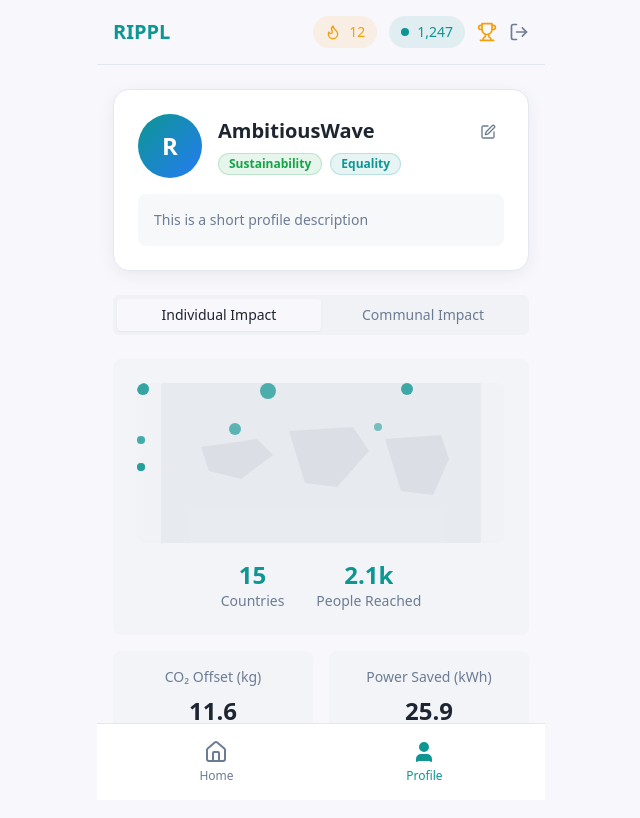
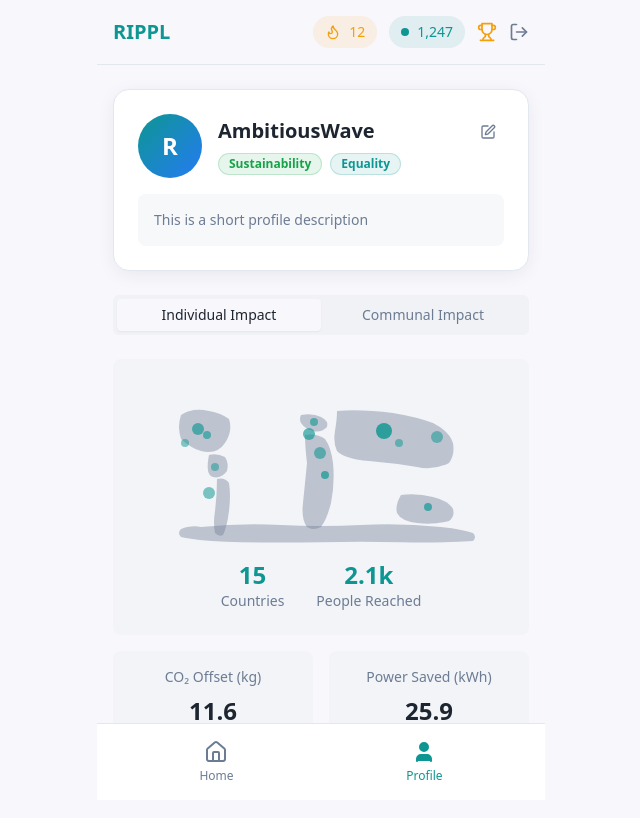
Before and after one commit to Shrume/rippl-home-hub, a React (Vite) app: page /profile in a window 1280 px wide. Shown: the top 818 px of the page, without its empty margins (319-959 px from the left). Built offline with nearby package versions, Linux system fonts and the light colour scheme.

Commit message:
Update world map component
Updated the world map component to display a more realistic and accurate representation of the actual world map.
- edited src/components/WorldMap.tsx

```diff
--- a/src/components/WorldMap.tsx
+++ b/src/components/WorldMap.tsx
@@ -1,32 +1,62 @@
 export const WorldMap = () => {
   return (
     <div className="bg-muted/50 rounded-lg p-6 mb-4">
-      {/* Simplified world map representation */}
-      <div className="relative w-full h-40 bg-muted rounded-lg overflow-hidden">
-        {/* World map background (simplified representation) */}
-        <svg viewBox="0 0 400 200" className="w-full h-full opacity-30">
-          <rect width="400" height="200" fill="currentColor" className="text-muted-foreground/20" />
-          {/* Simplified continent shapes */}
-          <path d="M50 80 L120 70 L140 90 L100 120 L60 110 Z" fill="currentColor" className="text-muted-foreground/40" />
-          <path d="M160 60 L240 55 L260 85 L220 130 L180 125 Z" fill="currentColor" className="text-muted-foreground/40" />
-          <path d="M280 70 L350 65 L360 95 L340 140 L300 135 Z" fill="currentColor" className="text-muted-foreground/40" />
+      {/* Realistic world map representation */}
+      <div className="relative w-full h-40 bg-muted/30 rounded-lg overflow-hidden">
+        {/* World map with realistic continent shapes */}
+        <svg viewBox="0 0 800 400" className="w-full h-full">
+          {/* Ocean background */}
+          <rect width="800" height="400" fill="currentColor" className="text-muted/20" />
+
+          {/* North America */}
+          <path d="M50 80 Q80 60 120 70 Q150 75 170 90 Q180 120 160 150 Q140 180 100 170 Q70 160 50 140 Q40 110 50 80 Z" fill="currentColor" className="text-muted-foreground/40" />
+          <path d="M120 180 Q140 175 160 185 Q170 200 165 220 Q150 240 130 235 Q110 230 120 180 Z" fill="currentColor" className="text-muted-foreground/40" />
+
+          {/* South America */}
+          <path d="M140 240 Q160 235 170 250 Q175 280 170 320 Q165 360 155 380 Q145 385 135 375 Q130 350 135 320 Q140 280 140 240 Z" fill="currentColor" className="text-muted-foreground/40" />
+
+          {/* Europe */}
+          <path d="M350 80 Q380 75 400 85 Q420 95 415 110 Q400 125 380 120 Q360 115 350 100 Q345 90 350 80 Z" fill="currentColor" className="text-muted-foreground/40" />
+
+          {/* Africa */}
+          <path d="M360 130 Q390 125 410 140 Q425 160 430 200 Q435 250 425 300 Q415 340 400 360 Q380 370 365 360 Q350 340 355 300 Q360 250 365 200 Q360 160 360 130 Z" fill="currentColor" className="text-muted-foreground/40" />
+
+          {/* Asia */}
+          <path d="M440 70 Q500 65 580 75 Q640 85 680 100 Q720 120 730 150 Q735 180 720 200 Q680 220 640 210 Q580 200 520 195 Q460 190 440 170 Q430 150 435 120 Q440 90 440 70 Z" fill="currentColor" className="text-muted-foreground/40" />
+
+          {/* Australia */}
+          <path d="M600 280 Q640 275 680 285 Q720 295 730 315 Q735 335 720 345 Q680 355 640 350 Q600 345 590 325 Q585 305 600 280 Z" fill="currentColor" className="text-muted-foreground/40" />
+
+          {/* Antarctica (bottom) */}
+          <path d="M100 360 Q200 350 300 355 Q400 360 500 355 Q600 350 700 360 Q750 365 780 375 Q790 385 780 395 Q700 400 600 398 Q500 396 400 398 Q300 400 200 398 Q100 396 50 385 Q40 375 50 365 Q75 355 100 360 Z" fill="currentColor" className="text-muted-foreground/40" />
         </svg>
 
-        {/* Impact dots with pulsing animation */}
+        {/* Impact dots with pulsing animation positioned over realistic continents */}
         <div className="absolute inset-0">
-          {/* Various sized dots representing impact locations with pulse animation */}
-          <div className="absolute top-1/4 left-1/4 w-3 h-3 bg-primary rounded-full opacity-80 animate-pulse"></div>
-          <div className="absolute top-1/3 left-1/6 w-2 h-2 bg-primary rounded-full opacity-60 animate-pulse [animation-delay:0.5s]"></div>
-          <div className="absolute top-2/5 left-1/3 w-4 h-4 bg-primary rounded-full opacity-90 animate-pulse [animation-delay:1s]"></div>
-          <div className="absolute top-1/2 left-2/5 w-2 h-2 bg-primary rounded-full opacity-70 animate-pulse [animation-delay:1.5s]"></div>
-          <div className="absolute top-3/5 left-1/5 w-3 h-3 bg-primary rounded-full opacity-80 animate-pulse [animation-delay:2s]"></div>
+          {/* North America */}
+          <div className="absolute top-[25%] left-[15%] w-3 h-3 bg-primary rounded-full opacity-80 animate-pulse"></div>
+          <div className="absolute top-[35%] left-[12%] w-2 h-2 bg-primary rounded-full opacity-60 animate-pulse [animation-delay:0.5s]"></div>
+          <div className="absolute top-[30%] left-[18%] w-2 h-2 bg-primary rounded-full opacity-70 animate-pulse [animation-delay:1s]"></div>
 
-          <div className="absolute top-1/4 right-1/3 w-2 h-2 bg-primary rounded-full opacity-60 animate-pulse [animation-delay:0.8s]"></div>
-          <div className="absolute top-2/5 right-1/4 w-3 h-3 bg-primary rounded-full opacity-80 animate-pulse [animation-delay:1.3s]"></div>
-          <div className="absolute top-1/2 right-2/5 w-2 h-2 bg-primary rounded-full opacity-70 animate-pulse [animation-delay:1.8s]"></div>
+          {/* Europe */}
+          <div className="absolute top-[22%] left-[47%] w-2 h-2 bg-primary rounded-full opacity-60 animate-pulse [animation-delay:1.5s]"></div>
+          <div className="absolute top-[28%] left-[45%] w-3 h-3 bg-primary rounded-full opacity-80 animate-pulse [animation-delay:2s]"></div>
 
-          <div className="absolute top-1/3 right-1/5 w-2 h-2 bg-primary rounded-full opacity-60 animate-pulse [animation-delay:2.3s]"></div>
-          <div className="absolute top-3/5 right-1/6 w-3 h-3 bg-primary rounded-full opacity-80 animate-pulse [animation-delay:0.3s]"></div>
+          {/* Africa */}
+          <div className="absolute top-[40%] left-[48%] w-3 h-3 bg-primary rounded-full opacity-80 animate-pulse [animation-delay:0.8s]"></div>
+          <div className="absolute top-[55%] left-[50%] w-2 h-2 bg-primary rounded-full opacity-70 animate-pulse [animation-delay:1.3s]"></div>
+
+          {/* Asia */}
+          <div className="absolute top-[25%] left-[65%] w-4 h-4 bg-primary rounded-full opacity-90 animate-pulse [animation-delay:1.8s]"></div>
+          <div className="absolute top-[35%] left-[70%] w-2 h-2 bg-primary rounded-full opacity-60 animate-pulse [animation-delay:2.3s]"></div>
+          <div className="absolute top-[30%] left-[80%] w-3 h-3 bg-primary rounded-full opacity-75 animate-pulse [animation-delay:0.3s]"></div>
+
+          {/* Australia */}
+          <div className="absolute top-[75%] left-[78%] w-2 h-2 bg-primary rounded-full opacity-70 animate-pulse [animation-delay:1.7s]"></div>
+
+          {/* South America */}
+          <div className="absolute top-[50%] left-[20%] w-2 h-2 bg-primary rounded-full opacity-65 animate-pulse [animation-delay:2.5s]"></div>
+          <div className="absolute top-[65%] left-[18%] w-3 h-3 bg-primary rounded-full opacity-80 animate-pulse [animation-delay:0.7s]"></div>
         </div>
       </div>
 
```
